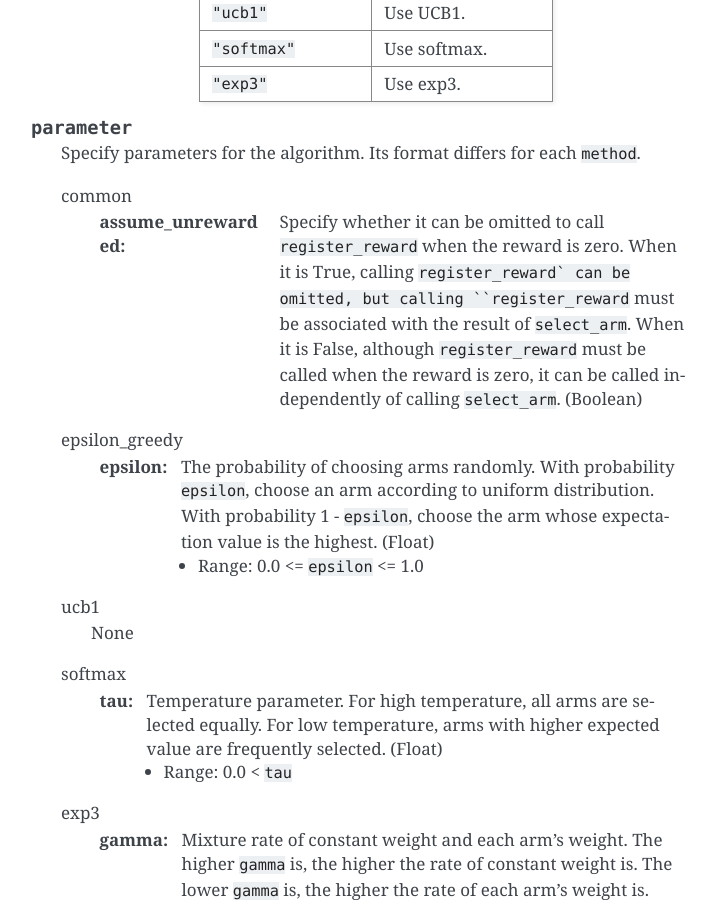
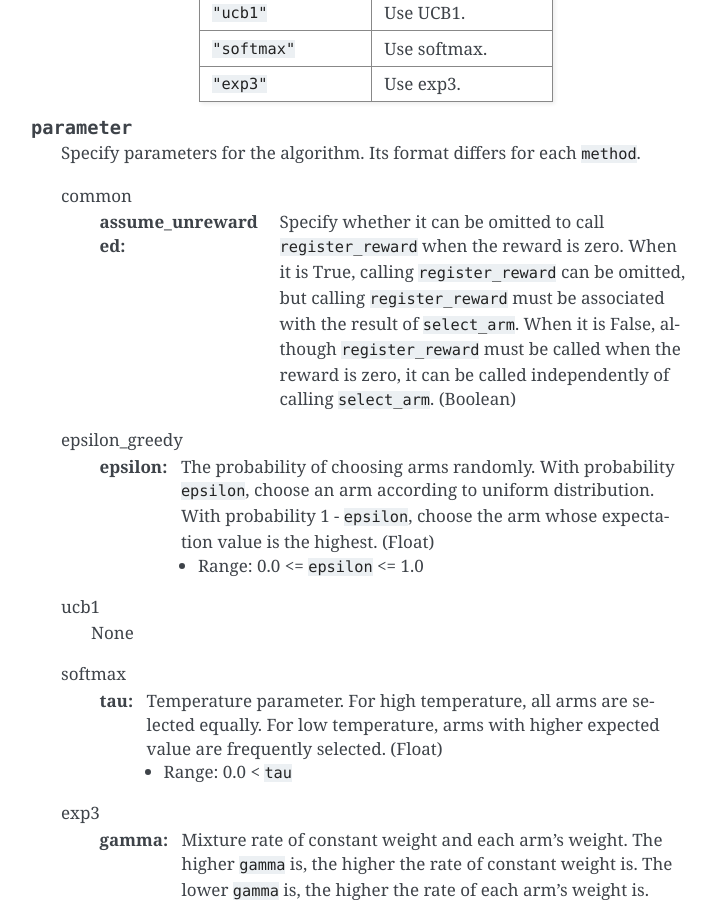
Before and after one commit to jubatus/website, a Sphinx documentation site: the page built from source/en/api_bandit.rst, in a window 1280 px wide and 900 px high, scrolled down 388 px. Shown: the whole window, without its empty margins (389-1105 px from the left). Built offline with Sphinx 7.4.7, drawn with Linux system fonts in a browser that asks for light colours; the version number could not be read and is left out.

Commit message:
Fix back quote mismatch

```diff
--- a/source/en/api_bandit.rst
+++ b/source/en/api_bandit.rst
@@ -33,7 +33,7 @@ We show each field below:
    common
      :assume_unrewarded:
         Specify whether it can be omitted to call ``register_reward`` when the reward is zero.
-        When it is True, calling ``register_reward` can be omitted, but calling ``register_reward`` must be associated with the result of ``select_arm``.
+        When it is True, calling ``register_reward`` can be omitted, but calling ``register_reward`` must be associated with the result of ``select_arm``.
         When it is False, although ``register_reward`` must be called when the reward is zero, it can be called independently of calling ``select_arm``.
         (Boolean)
 
```
